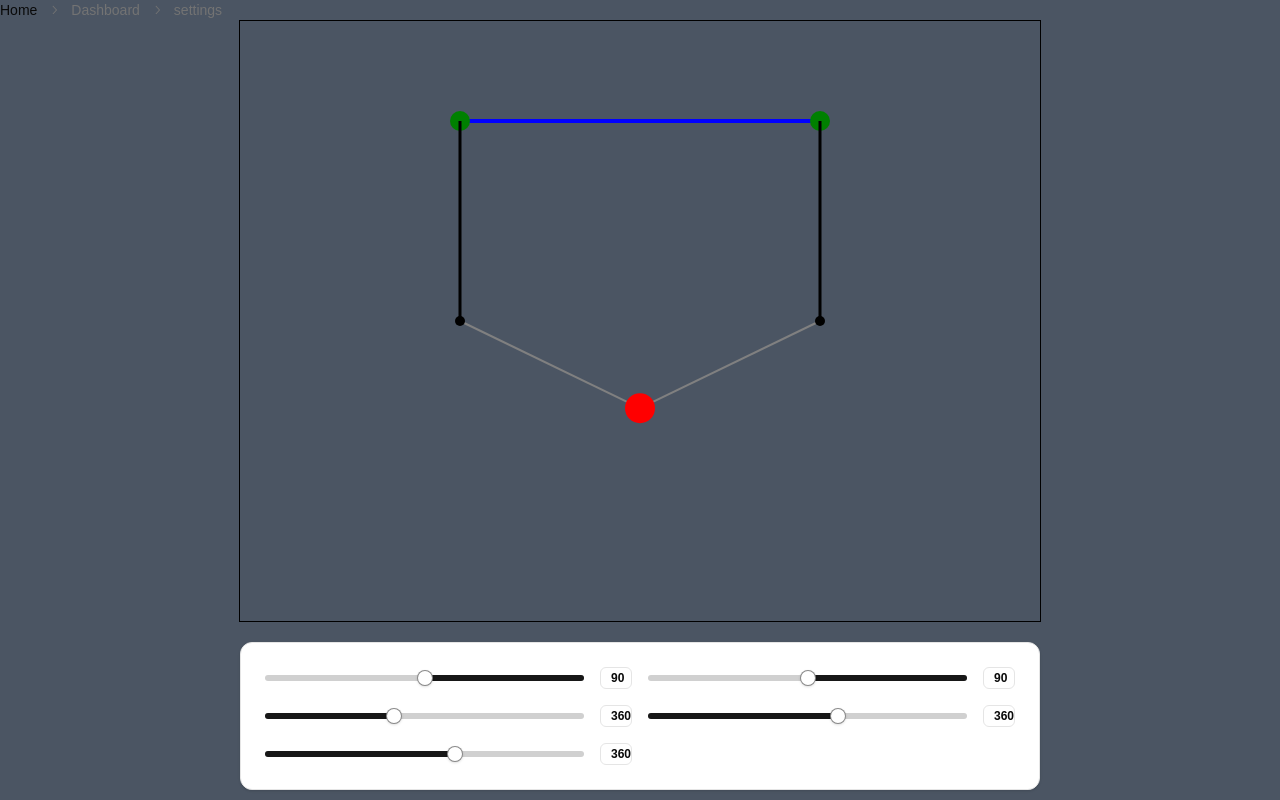
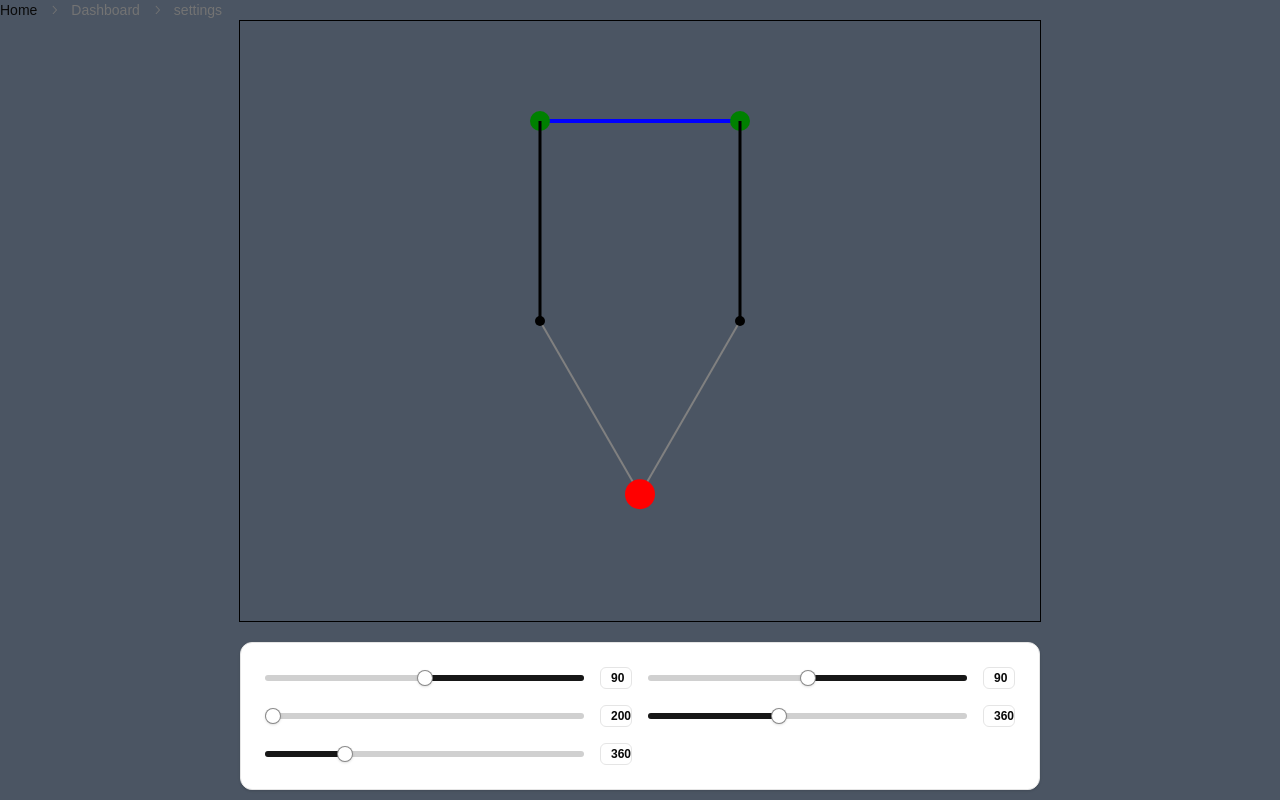
Before and after one commit to it21294198/research-project-web, a Next.js app: page /pages/dashboard/settings in a window 1280 px wide. Built offline with nearby package versions, Linux system fonts and the light colour scheme.

Commit message:
config done

```diff
--- a/components/site/2Dcanvas/main.tsx
+++ b/components/site/2Dcanvas/main.tsx
@@ -9,7 +9,7 @@ const DeltaRobotSimulation = () => {
   const canvasRef = useRef(null);
   const [angle1, setAngle1] = useState(90);
   const [angle2, setAngle2] = useState(90);
-  const [baseWidth, setBaseWidth] = useState(360);
+  const [baseWidth, setBaseWidth] = useState(200);
   const [horizontalPosition, setHorizontalPosition] = useState(360);
   const [verticalPosition, setVerticalPosition] = useState(360);
 
@@ -183,11 +183,11 @@ const DeltaRobotSimulation = () => {
               <Badge variant="outline">{baseWidth}</Badge>
             </div>
             <div style={{display: 'grid', gridTemplateColumns : 'auto 2rem', gap : '1rem' }}>
-              <Slider value={[horizontalPosition]} min={0} max={600} step={1} onValueChange={changeHorizontalPosition} />
+              <Slider value={[horizontalPosition]} min={175} max={630} step={1} onValueChange={changeHorizontalPosition} />
               <Badge variant="outline">{horizontalPosition}</Badge>
             </div>
             <div style={{display: 'grid', gridTemplateColumns : 'auto 2rem', gap : '1rem' }}>
-              <Slider value={[verticalPosition]} min={0} max={600} step={1} onValueChange={changeVerticalPosition} />
+              <Slider value={[verticalPosition]} min={285} max={600} step={1} onValueChange={changeVerticalPosition} />
               <Badge variant="outline">{verticalPosition}</Badge>
             </div>
           </div>
```
